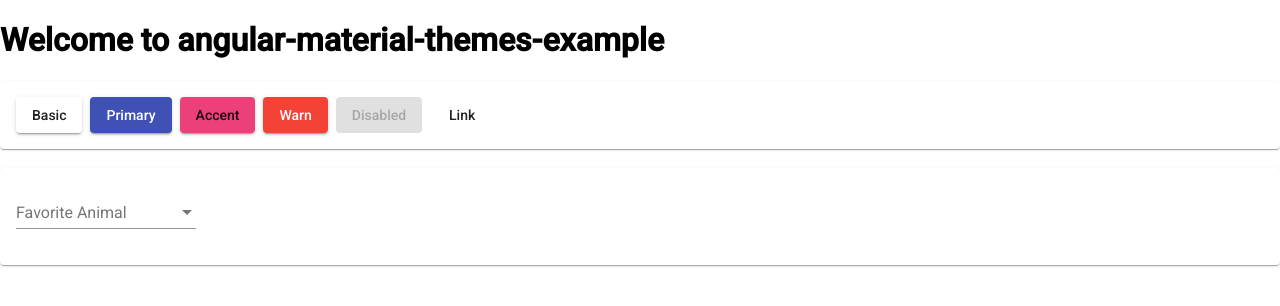
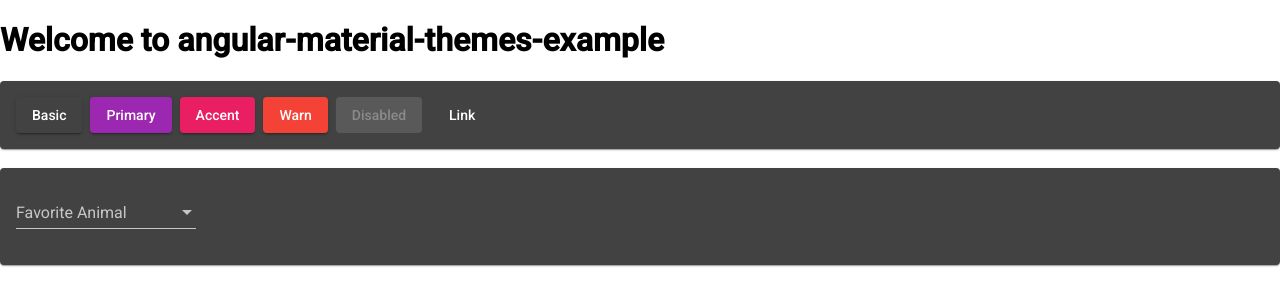
Before and after one commit to rubensa/angular-material-themes-example, an Angular app: page / in a window 1280 px wide. Shown: the top 306 px of the page. Built offline with nearby package versions, Linux system fonts and the light colour scheme.

Commit message:
Add dark theme
Note that only last defined theme is applied

```diff
--- a/src/styles.scss
+++ b/src/styles.scss
@@ -25,6 +25,13 @@ $angular-material-themes-example-theme: mat-light-theme($angular-material-themes
 // that you are using.
 @include angular-material-theme($angular-material-themes-example-theme);
 
+$angular-material-themes-example-dark-primary: mat-palette($mat-purple);
+$angular-material-themes-example-dark-accent: mat-palette($mat-pink);
+$angular-material-themes-example-dark-warn: mat-palette($mat-red);
+$angular-material-themes-example-dark-theme: mat-dark-theme($angular-material-themes-example-dark-primary, $angular-material-themes-example-dark-accent, $angular-material-themes-example-dark-warn);
+
+@include angular-material-theme($angular-material-themes-example-dark-theme);
+
 /* You can add global styles to this file, and also import other style files */
 
 html, body { height: 100%; }
```
